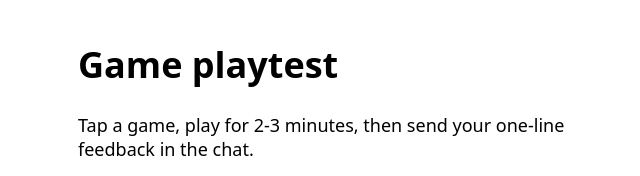
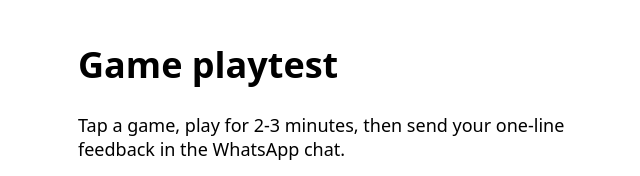
Before and after one commit to karimrsalem-boss/playtest, a plain HTML site: page index.html in a window 1280 px wide. Shown: the top 176 px of the page, without its empty margins (302-942 px from the left). Drawn offline with Linux system fonts and the light colour scheme.

Commit message:
playtest 2026-10-07-1520

```diff
--- a/index.html
+++ b/index.html
@@ -1,7 +1,7 @@
 <!doctype html><html lang="en"><head><meta charset="utf-8">
 <meta name="viewport" content="width=device-width,initial-scale=1"><meta name="robots" content="noindex, nofollow">
 <title>Game playtest</title><style>body{font:18px system-ui,sans-serif;max-width:520px;margin:40px auto;padding:0 16px}li{margin:14px 0}</style>
-</head><body><h1>Game playtest</h1><p>Tap a game, play for 2-3 minutes, then send your one-line feedback in the chat.</p><ul>
+</head><body><h1>Game playtest</h1><p>Tap a game, play for 2-3 minutes, then send your one-line feedback in the WhatsApp chat.</p><ul>
 <li><a href="treasure-race/">Treasure Race</a></li>
 <li><a href="inkwake-relay/">Inkwake Relay</a></li>
 <li><a href="lantern-drift/">Lantern Drift</a></li>
```
